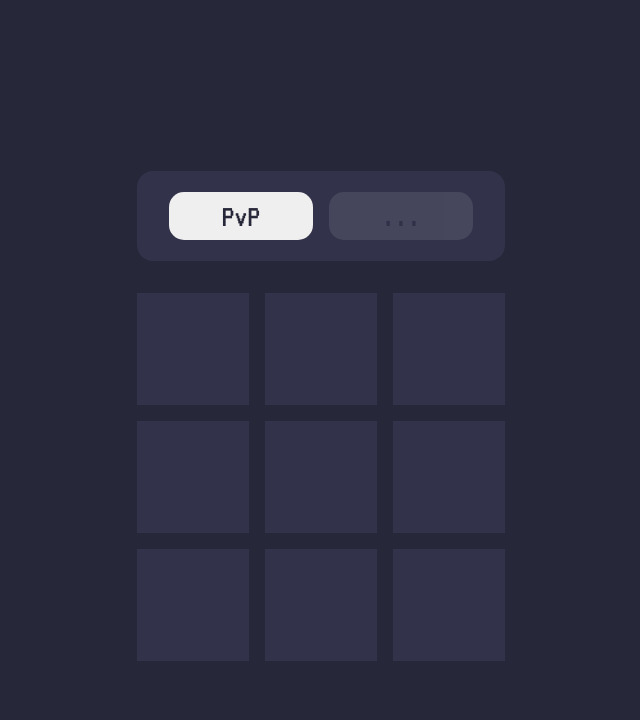
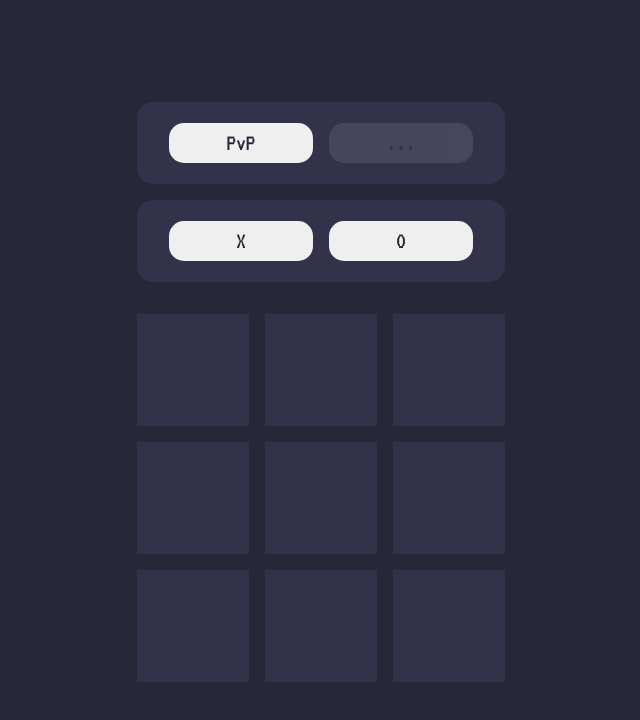
Before and after one commit to ahmed-hq/tic-tac-toe, a website: page index.html in a window 1280 px wide. Shown: the whole page, without its empty margins (319-959 px from the left). Drawn offline with Linux system fonts and the light colour scheme.

Commit message:
Adding & styling Player controller btns

```diff
--- a/index.html
+++ b/index.html
@@ -23,7 +23,10 @@
             <button class="pvp-btn">PvP</button>
             <button class="ai-btn">...</button>
           </div>
-          <div class="sign-wrapper"></div>
+          <div class="sign-wrapper">
+            <button class="x_option-btn">X</button>
+            <button class="o_option-btn">O</button>
+          </div>
           <div class="game_board-wrapper"></div>
           <div class="btns-wrapper">
           </div>
--- a/style.css
+++ b/style.css
@@ -16,8 +16,8 @@ body {
 button {
   width: 9rem;
   font-family: "VT323", monospace;
-  font-size: 32px;
-  line-height: 32px;
+  font-size: 1.5rem;
+  line-height: 1.5rem;
   color: var(--black);
   padding: 0.5rem;
   border: none;
@@ -37,7 +37,7 @@ button {
   margin: auto;
 }
 
-.opponent_options-wrapper {
+.opponent_options-wrapper , .sign-wrapper{
   display: flex;
   gap: 1rem;
   background-color: var(--light-black);
@@ -45,7 +45,7 @@ button {
   align-items: center;
   border-radius: 1rem;
   padding: 1.3rem;
-  margin: 2rem 0rem;
+  margin: 1rem 0rem;
 }
 
 .ai-btn{
@@ -56,6 +56,7 @@ button {
   display: flex;
   flex-wrap: wrap;
   width: 23rem;
+  margin: 2rem 0rem;
   gap: 1rem;
 }
 
```
